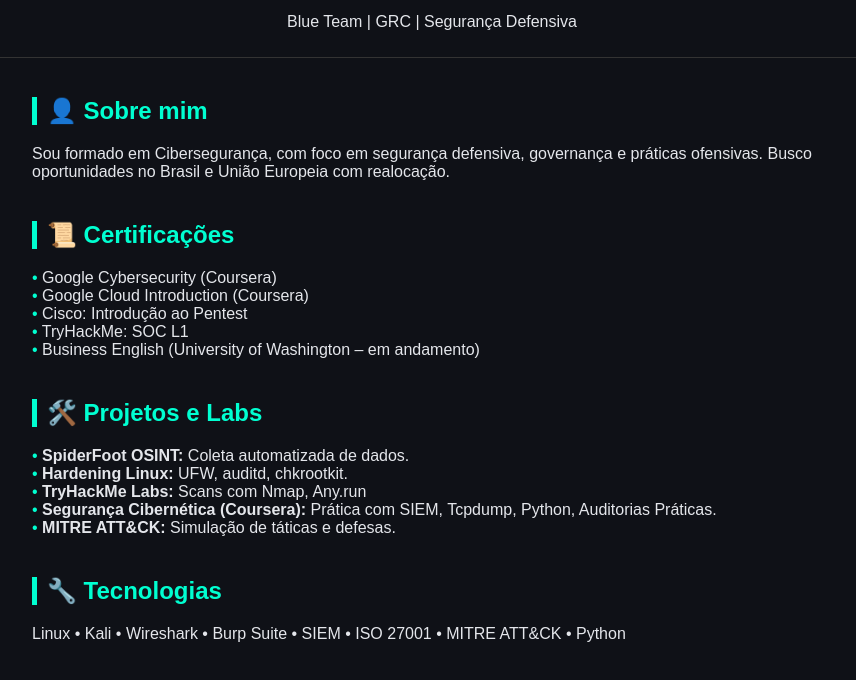
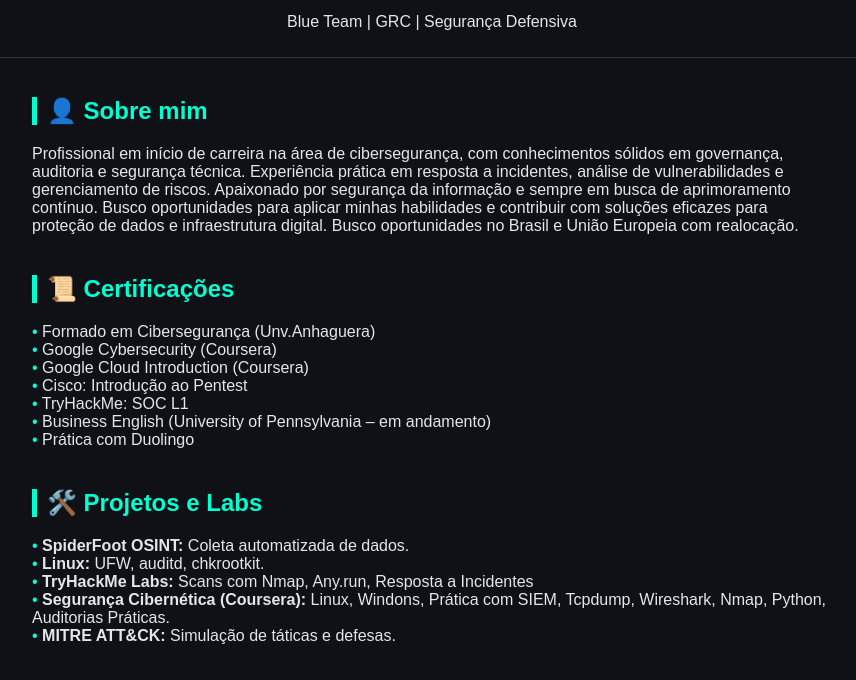
Before and after one commit to MateusMota98/mateusmota98.github.io, a plain HTML site: page index.html in a window 1280 px wide. Shown: the part 107-787 px from the top of the page, without its empty margins (208-1064 px from the left). Drawn offline with Linux system fonts and the light colour scheme.

Commit message:
Update index.html

```diff
--- a/index.html
+++ b/index.html
@@ -15,17 +15,24 @@
   <main>
     <section>
       <h2>👤 Sobre mim</h2>
-      <p>Sou formado em Cibersegurança, com foco em segurança defensiva, governança e práticas ofensivas. Busco oportunidades no Brasil e União Europeia com realocação.</p>
+      <p> Profissional em início de carreira na área de cibersegurança, com conhecimentos
+          sólidos em governança, auditoria e segurança técnica. Experiência prática em
+          resposta a incidentes, análise de vulnerabilidades e gerenciamento de riscos.
+          Apaixonado por segurança da informação e sempre em busca de aprimoramento
+          contínuo. Busco oportunidades para aplicar minhas habilidades e contribuir com
+          soluções eficazes para proteção de dados e infraestrutura digital. Busco oportunidades no Brasil e União Europeia com realocação.</p>
     </section>
 
     <section>
       <h2>📜 Certificações</h2>
       <ul>
+        <li>Formado em Cibersegurança (Unv.Anhaguera)
         <li>Google Cybersecurity (Coursera)</li>
         <li>Google Cloud Introduction (Coursera)</li>
         <li>Cisco: Introdução ao Pentest</li>
         <li>TryHackMe: SOC L1</li>
-        <li>Business English (University of Washington – em andamento)</li>
+        <li>Business English (University of Pennsylvania – em andamento)</li>
+        <li>Prática com Duolingo</li>
       </ul>
     </section>
 
@@ -33,16 +40,16 @@
       <h2>🛠️ Projetos e Labs</h2>
       <ul>
         <li><strong>SpiderFoot OSINT:</strong> Coleta automatizada de dados.</li>
-        <li><strong>Hardening Linux:</strong> UFW, auditd, chkrootkit.</li>
-        <li><strong>TryHackMe Labs:</strong> Scans com Nmap, Any.run</li>
-        <li><strong>Segurança Cibernética (Coursera):</strong> Prática com SIEM, Tcpdump, Python, Auditorias Práticas.</li>
+        <li><strong>Linux:</strong> UFW, auditd, chkrootkit.</li>
+        <li><strong>TryHackMe Labs:</strong> Scans com Nmap, Any.run, Resposta a Incidentes </li>
+        <li><strong>Segurança Cibernética (Coursera):</strong> Linux, Windons, Prática com SIEM, Tcpdump, Wireshark, Nmap, Python, Auditorias Práticas.</li>
         <li><strong>MITRE ATT&CK:</strong> Simulação de táticas e defesas.</li>
       </ul>
     </section>
 
     <section>
       <h2>🔧 Tecnologias</h2>
-      <p>Linux • Kali • Wireshark • Burp Suite • SIEM • ISO 27001 • MITRE ATT&CK • Python</p>
+      <p>Linux • Windons • Kali • Wireshark • Tcpdump • Nmap • Burp Suite • SIEM • Any.Run • MITRE ATT&CK • Python</p>
     </section>
 
     <section>
```
